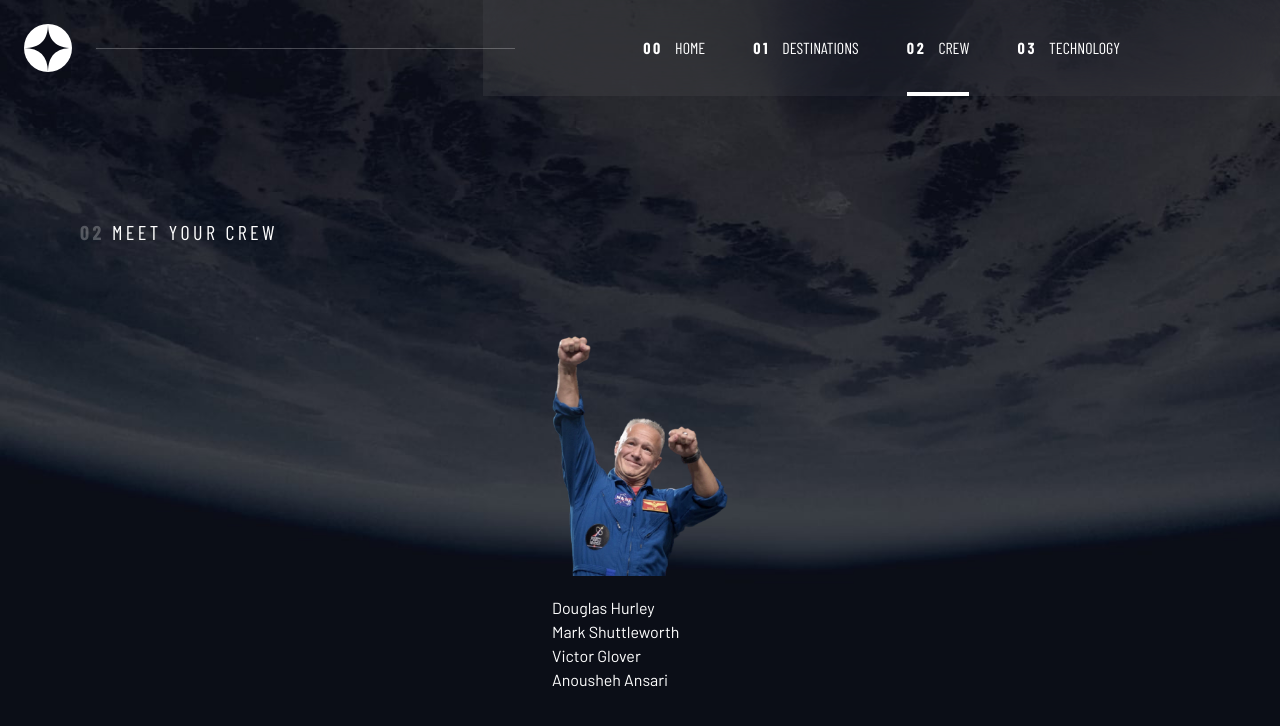
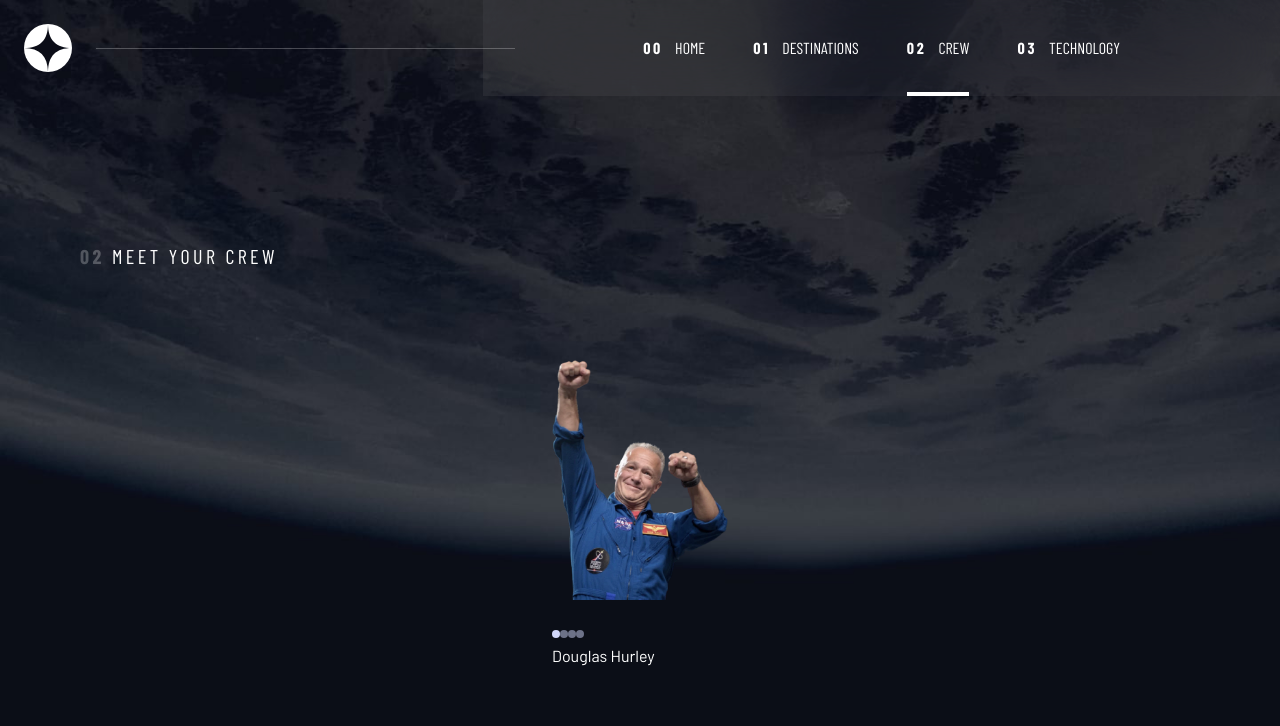
Before and after one commit to lolelu/space_tourism, a Next.js app: page /crew in a window 1280 px wide. Shown: the top 726 px of the page. Built offline with nearby package versions, Linux system fonts and the light colour scheme; a web font is replaced by a local one.

Commit message:
Crew logic working, now need layout

```diff
--- a/components/Crew/crewData.tsx
+++ b/components/Crew/crewData.tsx
@@ -2,7 +2,7 @@ import { CrewMember } from '@/types/data'
 
 const CrewData = ({ crewMember, isActive }: { crewMember: CrewMember; isActive: boolean }) => {
   return (
-    <div>
+    <div className={`${isActive ? 'visible' : 'invisible'} col-start-1 row-start-3   `}>
       <h4>{crewMember.name}</h4>
     </div>
   )
--- a/components/Crew/crewImage.tsx
+++ b/components/Crew/crewImage.tsx
@@ -3,7 +3,7 @@ import { CrewMember } from '@/types/data'
 
 const CrewImage = ({ crewMember, isActive }: { crewMember: CrewMember; isActive: boolean }) => {
   return (
-    <div className={`${isActive ? 'visible' : 'invisible'} col-start-1 row-start-1`}>
+    <div className={`${isActive ? 'visible' : 'invisible'} col-start-1 row-start-1 `}>
       <Image src={crewMember.images.webp} alt={crewMember.name} width={300} height={300} className={'w-[11rem]'} />
     </div>
   )
--- a/pages/crew/index.tsx
+++ b/pages/crew/index.tsx
@@ -24,6 +24,18 @@ export default function Crew({ crew }: { crew: CrewMember[] }) {
             isActive={activeCrewMember.name === crewMember.name}
           />
         ))}
+
+        {/*  Crew selector*/}
+        <div>
+          {crew.map(crewMember => (
+            <button
+              className={`h-2 w-2 rounded-full bg-secondary ${
+                activeCrewMember.name === crewMember.name ? 'opacity-100' : 'opacity-50'
+              }`}
+              key={crewMember.name}
+              onClick={() => setActiveCrewMember(crewMember)}></button>
+          ))}
+        </div>
 
         {crew.map(crewMember => (
           <CrewData
```
